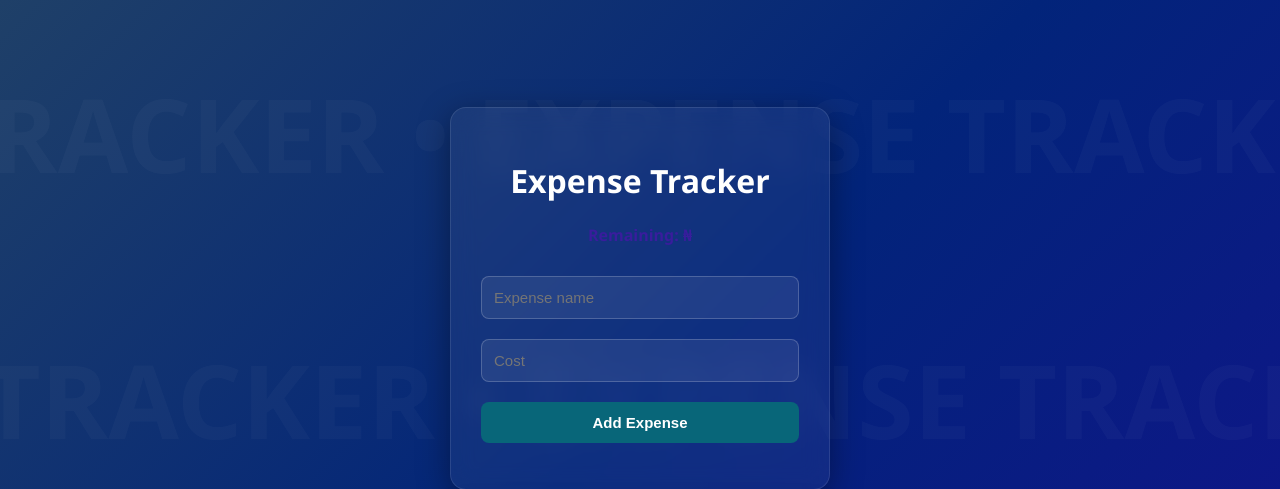
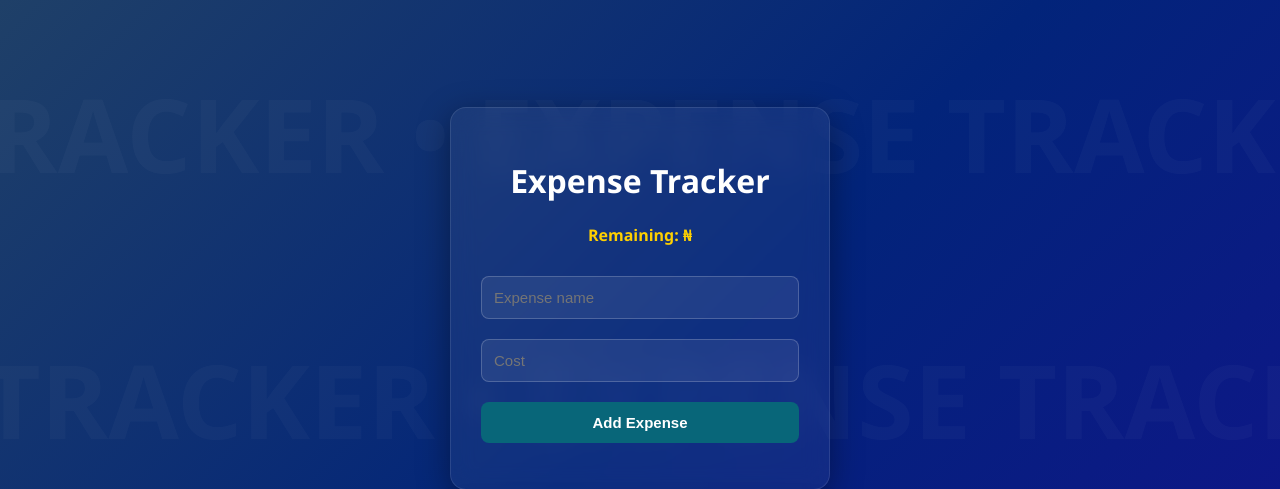
Before and after one commit to DANTE-1903/Budget-Tracker, a Flask app: template templates/dashboard.html in a window 1280 px wide. Shown: the top 489 px of the page. Run offline with Flask 3, Linux system fonts and the light colour scheme; the template is opened without the code that fills it, so the values that code supplies are empty.

Commit message:
updated stylized interface

```diff
--- a/templates/dashboard.html
+++ b/templates/dashboard.html
@@ -40,7 +40,7 @@
             }
             .remaining {
                 text-align: center;
-                color: #391d9d;
+                color: #ffd000;
                 font-weight: bold;
                 margin-bottom: 20px;
             }
```
